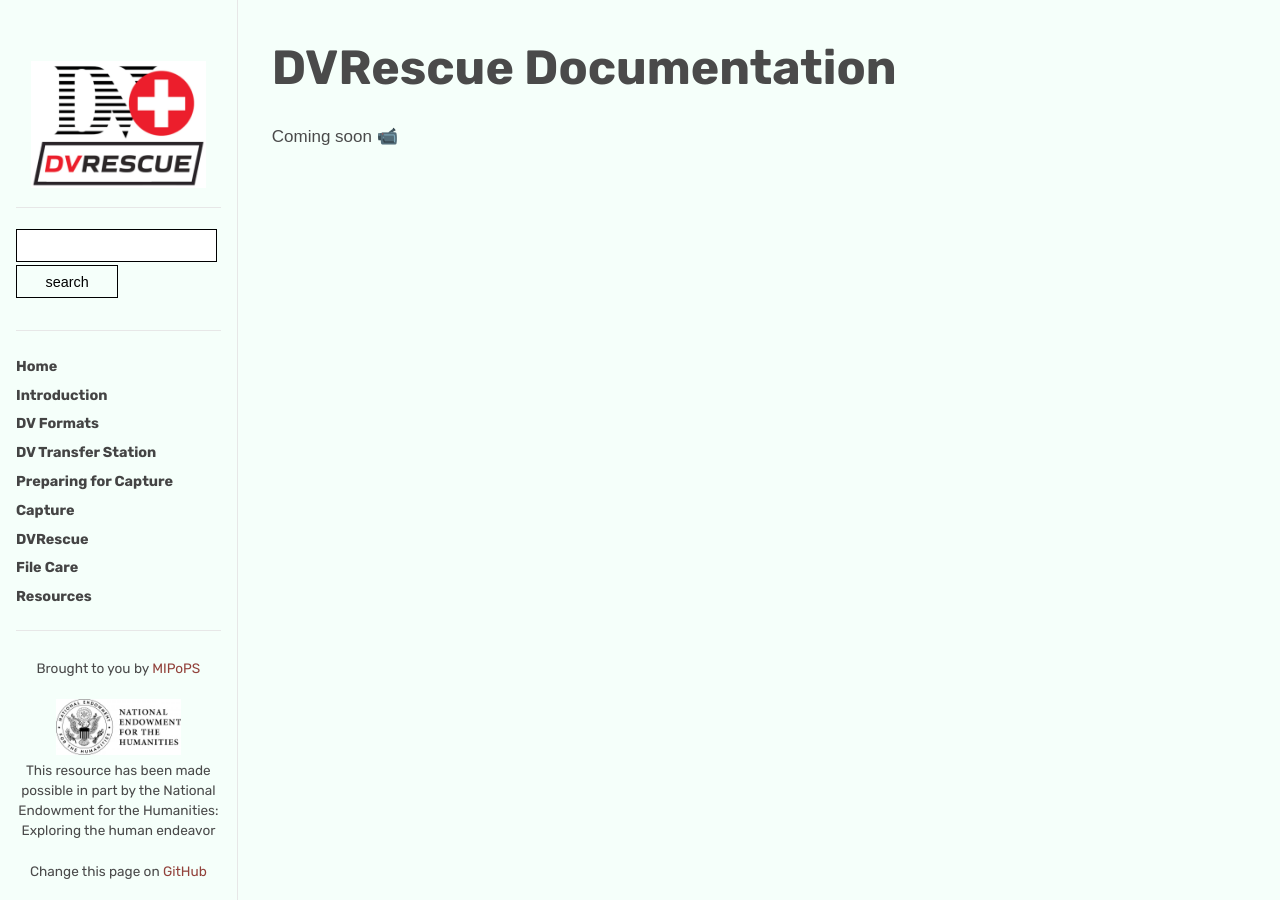
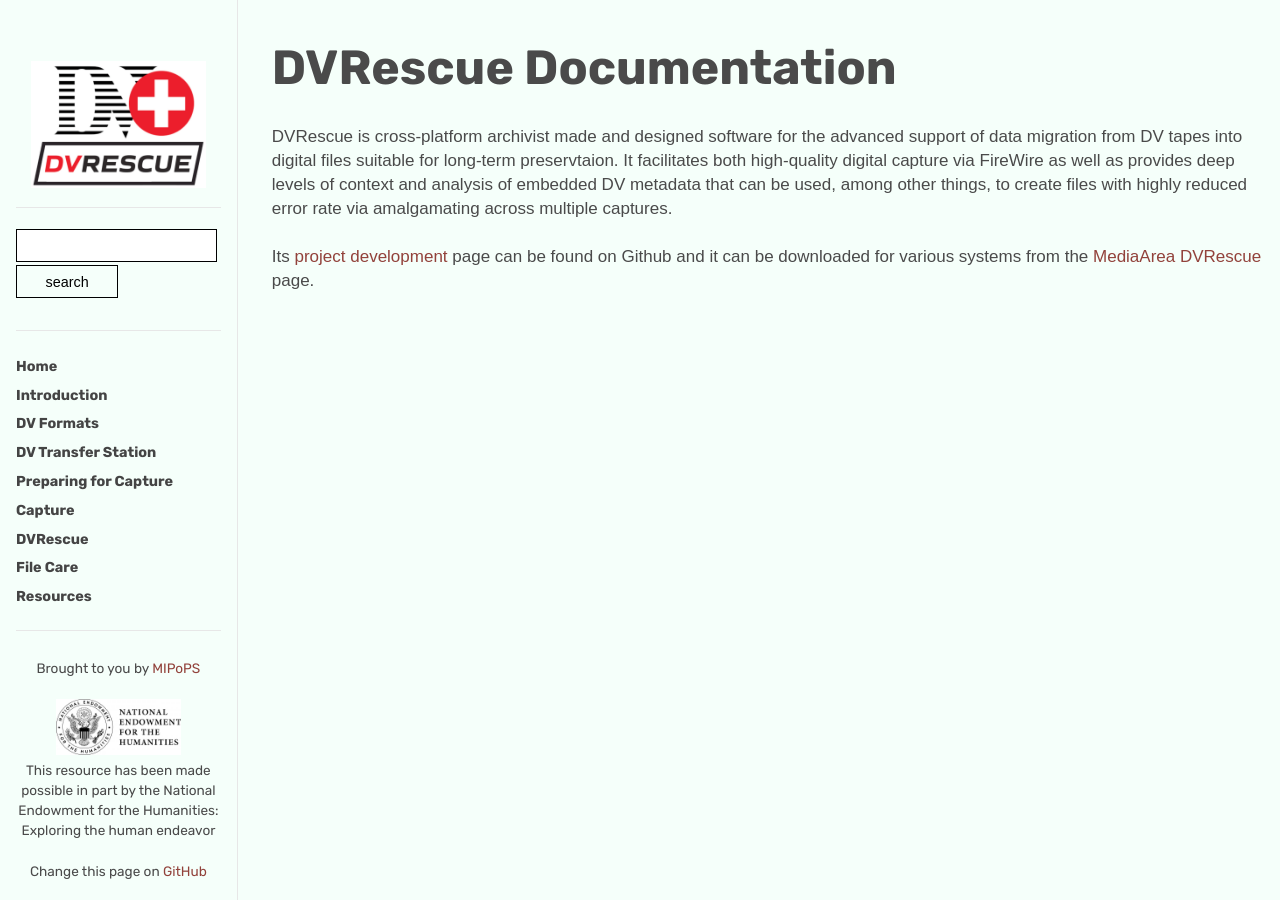
Before and after one commit to mipops/dvrescue, a Jekyll site: the page built from docs/index.md, in a window 1280 px wide. Built offline with Jekyll 4.4.1, drawn with Linux system fonts in a browser that asks for light colours.

Commit message:
update landing page

```diff
--- a/docs/index.md
+++ b/docs/index.md
@@ -4,4 +4,6 @@
 permalink: /
 ---
 
-Coming soon 📹
+DVRescue is cross-platform archivist made and designed software for the advanced support of data migration from DV tapes into digital files suitable for long-term preservtaion. It facilitates both high-quality digital capture via FireWire as well as provides deep levels of context and analysis of embedded DV metadata that can be used, among other things, to create files with highly reduced error rate via amalgamating across multiple captures.
+
+Its [project development](https://github.com/mipops/dvrescue) page can be found on Github and it can be downloaded for various systems from the [MediaArea DVRescue](https://mediaarea.net/DVRescue) page.
```
